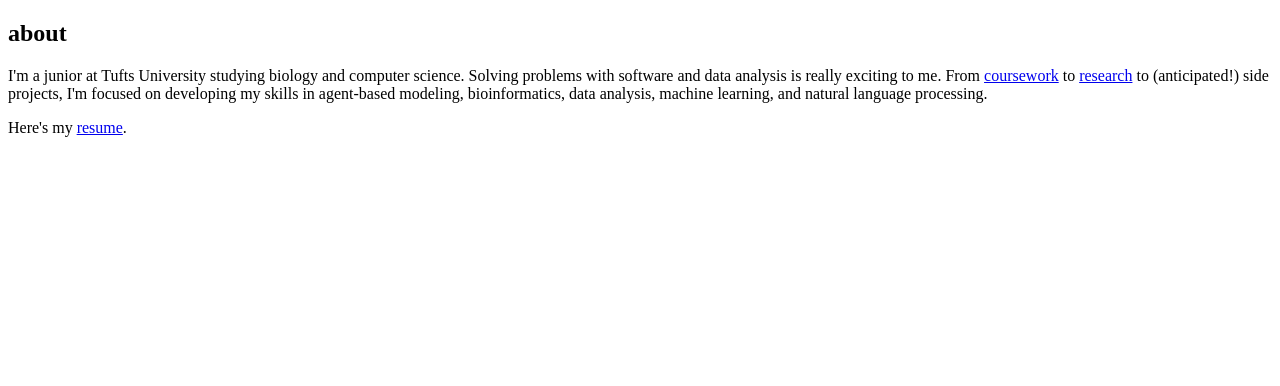
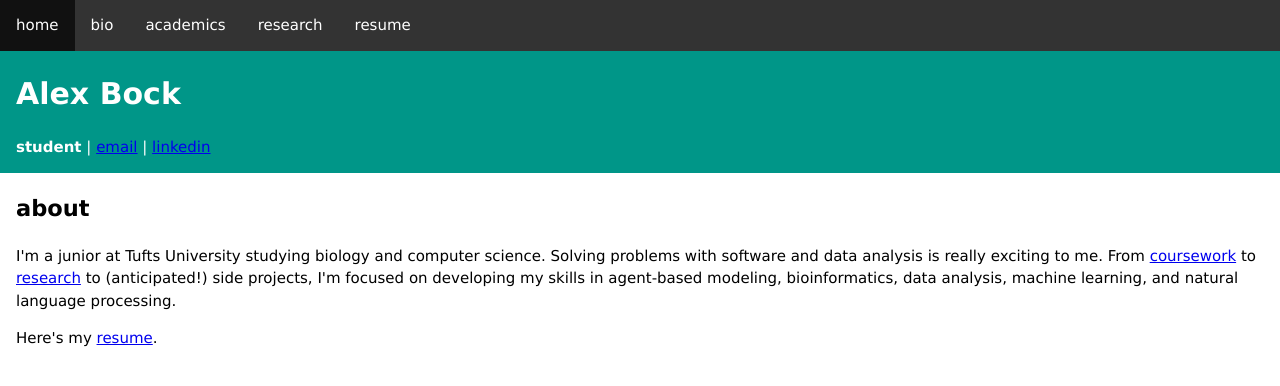
Before and after one commit to alex-bock/alex-bock.github.io, a PHP site: page / in a window 1280 px wide. Shown: the top 386 px of the page. Run offline with PHP 8.4, Linux system fonts and the light colour scheme.

Commit message:
updated css styling

```diff
--- /dev/null
+++ b/includes/banner.js
@@ -0,0 +1,10 @@
+document.write('\
+<div class="container banner">\
+    <h1>Alex Bock</h1>\
+    <p>\
+        <b>student</b> | \
+        <a href="mailto:alexander.bock@tufts.edu":>email</a> | \
+        <a href="https://www.linkedin.com/in/alex-bock-09a753121/">linkedin</a>\
+    </p>\
+</div>\
+');
--- /dev/null
+++ b/includes/navbar.js
@@ -0,0 +1,9 @@
+document.write('\
+<div class="navbar">\
+    <li><a href="index.html">home</a></li>\
+    <li><a href="bio.html">bio</a></li>\
+    <li><a href="#">academics</a></li>\
+    <li><a href="#">research</a></li>\
+    <li><a href="Resume.pdf" download="abock.pdf">resume</a></li>\
+</div>\
+');
--- a/index.html
+++ b/index.html
@@ -8,8 +8,11 @@
   </head>
   <body>
 
-    <h2>about</h2>
-    <div class="mainp">
+    <script src="includes/navbar.js"></script>
+    <script src="includes/banner.js"></script>
+
+    <div class="container">
+      <h2>about</h2>
       <p>I'm a junior at Tufts University studying biology and computer science. Solving problems with software and data analysis is really exciting to me. From <a href="https://www.inf.ed.ac.uk/teaching/courses/inf2a/" target="_blank">coursework</a> to <a href="https://hrilab.tufts.edu/research" target="_blank">research</a> to (anticipated!) side projects, I'm focused on developing my skills in agent-based modeling, bioinformatics, data analysis, machine learning, and natural language processing.</p>
       <p>Here's my <a href="Resume.pdf" download="abock.pdf"> <sm>resume</sm></a>.</p>
     </div>
--- a/style.css
+++ b/style.css
@@ -1,10 +1,41 @@
+body {
+    margin: 0;
+    font-family: Verdana,sans-serif;
+    font-size: 15px;
+    line-height: 1.5;
+}
+
+.navbar {
+    list-style-type: none;
+    margin: 0;
+    padding: 0;
+    overflow: hidden;
+    background-color: #333;
+    top: 0;
+    width: 100%;
+}
+
+li {
+    float: left;
+}
+
+li a {
+    display: block;
+    color: white;
+    text-align: center;
+    padding: 14px 16px;
+    text-decoration: none;
+}
+
+li a:hover {
+    background-color: #111;
+}
+
+.container {
+    padding: 0.01em 16px;
+}
 
 .banner {
-  margin:15px 15px 15px 15px;
-  float:left;
-  text-align:left;
-  font-size: 100%;
-  color:black;
-  border:solid 0px red;
-  background-color:#418FDE;
+    color: white;
+    background-color: #009688;
 }
```
Also changed, not shown: banner.html (deleted, +0 -7 lines), bio.html (+6 -4 lines), includes/banner.html (added, +8 -0 lines), includes/navbar.html (added, +7 -0 lines), navbar.html (deleted, +0 -8 lines), 1 other file.
